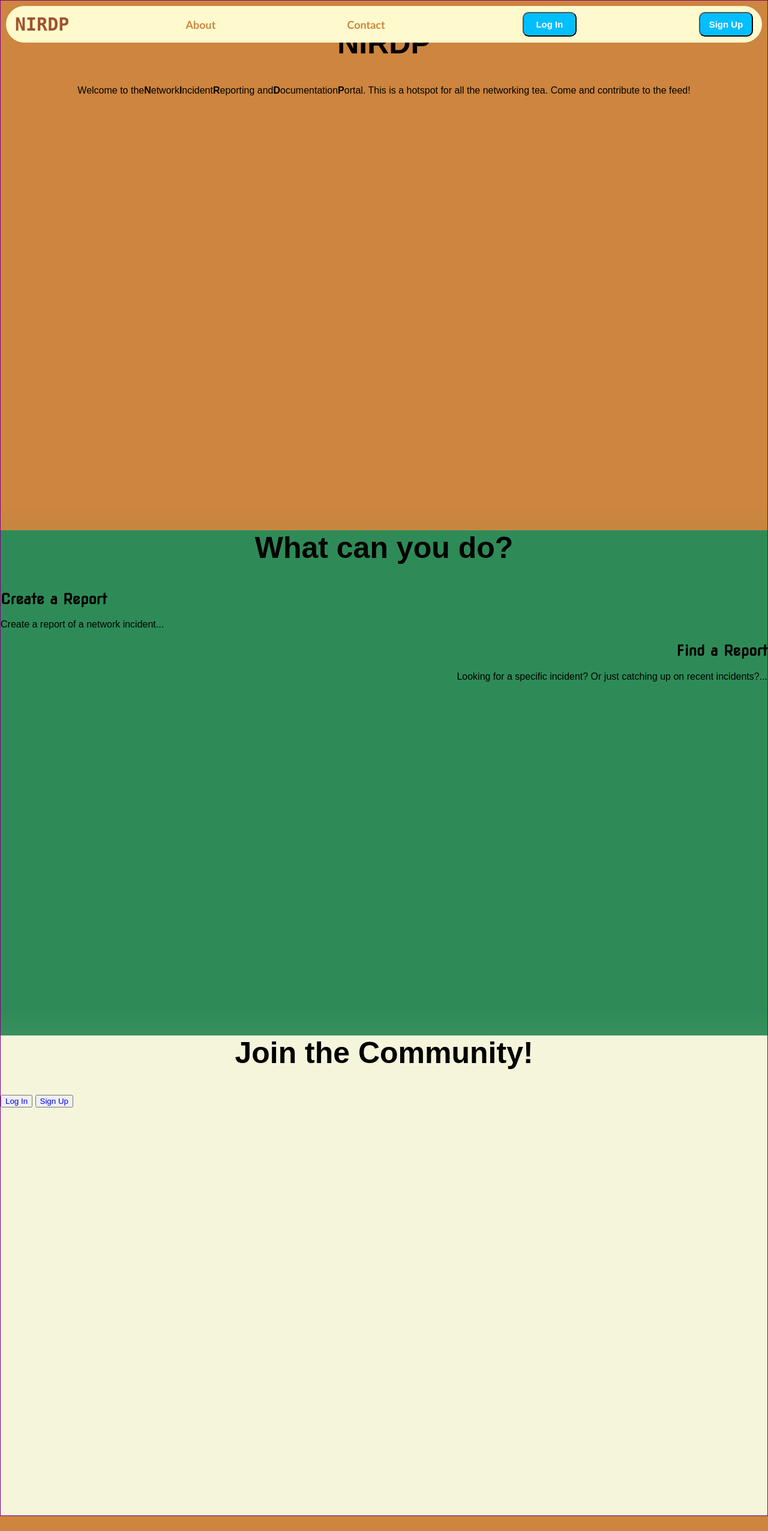
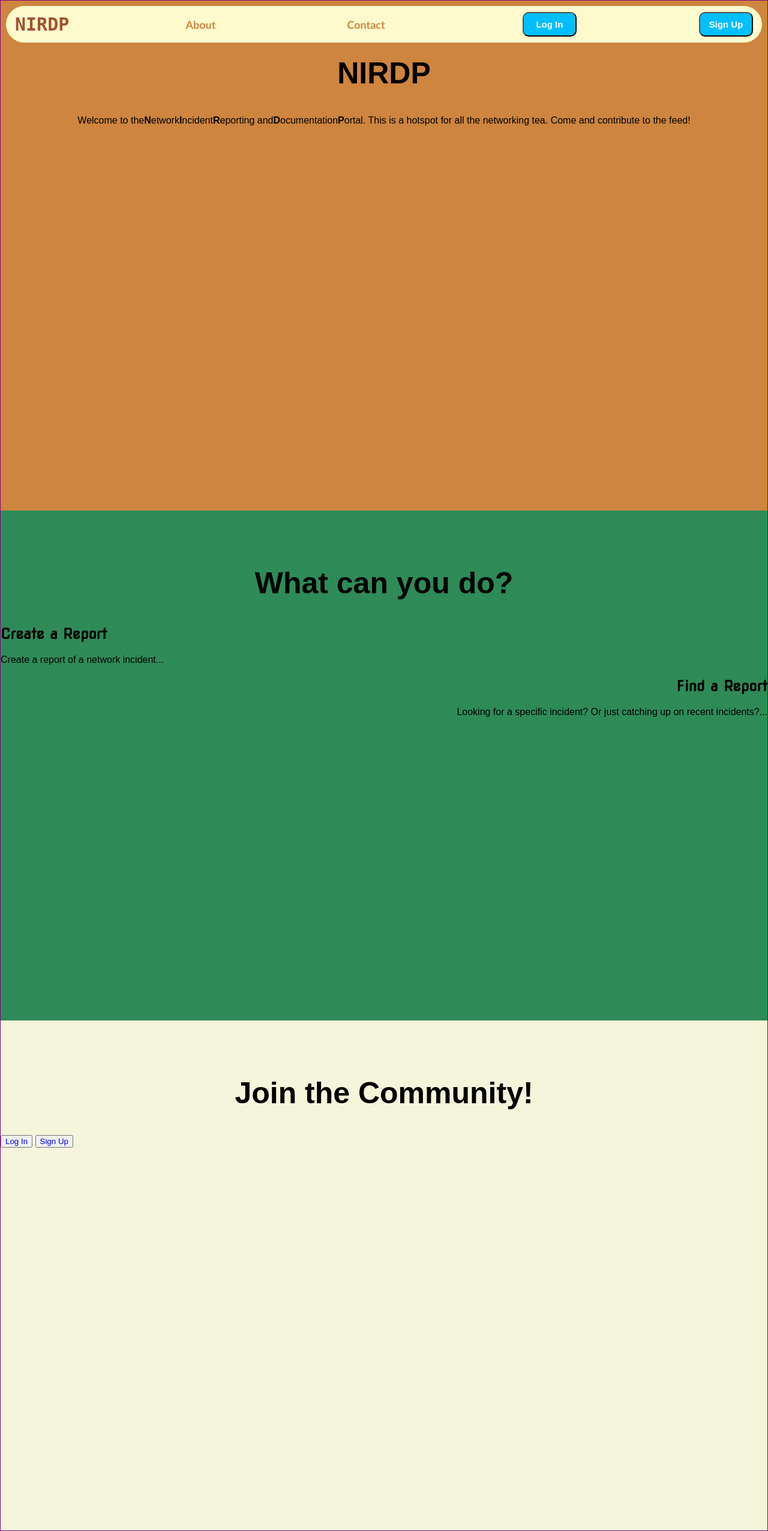
Before and after one commit to Natotox/NIRDP, a PHP site: page / in a window 1280 px wide. Shown: the whole page at 60% size. Before the commit the page ends 2527 px from the top, so only its background shows below. Run offline with PHP 8.4, Linux system fonts and the light colour scheme; some web fonts are replaced.

Commit message:
Update index.css

```diff
--- a/index.css
+++ b/index.css
@@ -9,6 +9,8 @@
 	padding: 0;
 	box-sizing: border-box;
 	background-color: peru;
+	overflow-y: scroll;
+	scroll-snap-type: y mandatory;
 }
 
 header{
@@ -24,6 +26,8 @@
 
 .container section{
 	height: 100vh;
+	padding-top: 50px;
+	scroll-snap-align: start;
 }
 
 .container h1{
```
